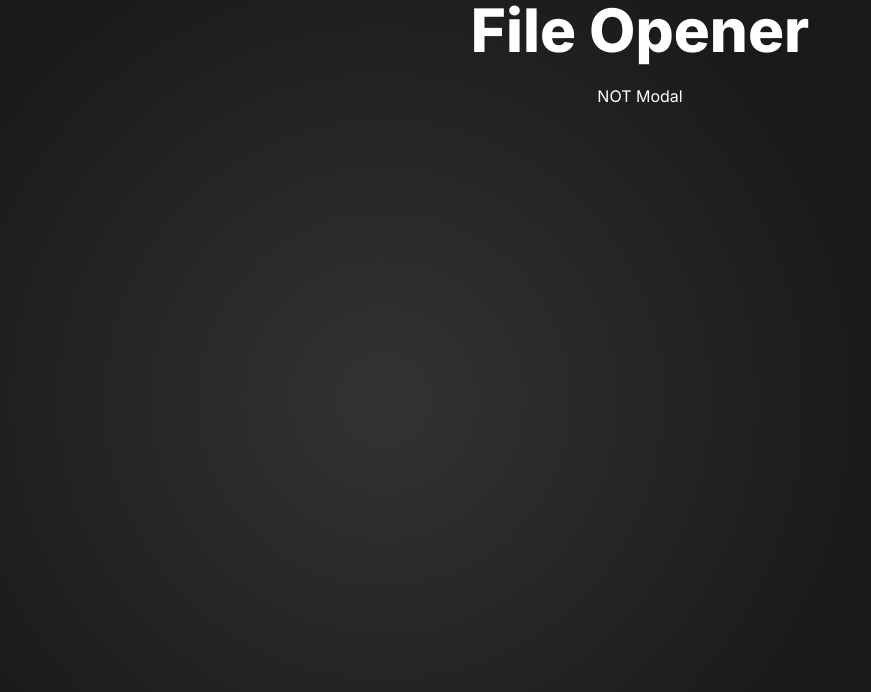
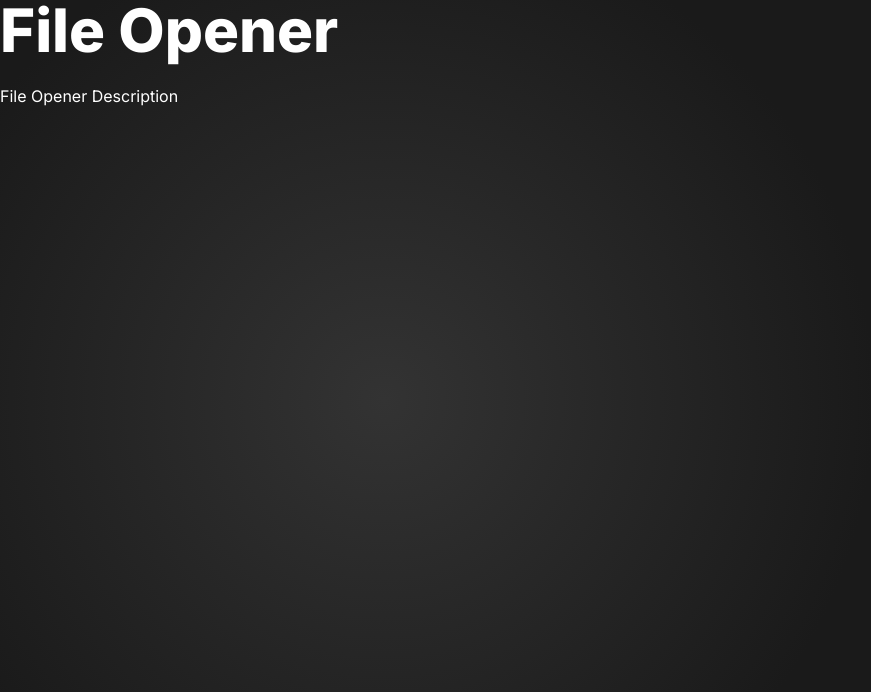
Before and after one commit to vik-ma/portfolio, a Next.js app: page /projects/file-opener in a window 1280 px wide. Shown: the top 692 px of the page, without its empty margins (0-871 px from the left). Built offline with nearby package versions, Linux system fonts and the light colour scheme.

Commit message:
Added separate ProjectPage component

```diff
--- a/app/@modal/(.)projects/[id]/page.tsx
+++ b/app/@modal/(.)projects/[id]/page.tsx
@@ -1,6 +1,7 @@
 import { ProjectsInfo } from "@/app/ProjectsInfo";
 import { ProjectsInfoProps } from "@/typings";
 import Modal from "@/app/components/Modal";
+import ProjectPage from "@/app/components/ProjectPage";
 
 type PageProps = {
   params: {
@@ -14,9 +15,7 @@ export default function ProjectModal({ params: { id } }: PageProps) {
 
   return (
     <Modal>
-      <h1 className="text-6xl font-extrabold text-white">{project?.name}</h1>
-      <br />
-      <p className="text-white">Modal</p>
+      <ProjectPage project={project} />
     </Modal>
   );
 }
--- a/app/components/LogoBanner.tsx
+++ b/app/components/LogoBanner.tsx
@@ -15,7 +15,7 @@ import GitLogo from "../icons/GitLogo";
 export default function LogoBanner() {
   return (
     <div className="rounded-3xl bg-gradient-to-r from-pink-500 via-red-500 to-yellow-500 p-1.5">
-      <div className="py-2 md:py-3 font-sans text-sm text-amber-50 langs-section-box">
+      <div className="py-2 md:py-3 font-sans text-sm text-zinc-100 langs-section-box">
         <div className="flex flex-wrap justify-center lang-list-container md:gap-x-2 md:gap-y-1 mx-auto">
           <div className="text-center items-center p-3 logo-wrapper">
             <div className="logo-container m-auto">
--- /dev/null
+++ b/app/components/ProjectPage.tsx
@@ -0,0 +1,11 @@
+import { ProjectProps } from "@/typings";
+
+export default function ProjectPage({ project }: ProjectProps) {
+  return (
+    <div>
+      <h1 className="text-6xl font-extrabold text-white">{project?.name}</h1>
+      <br />
+      <p className="text-white">{project?.fullDescription}</p>
+    </div>
+  );
+}
--- a/app/components/ProjectsSection.tsx
+++ b/app/components/ProjectsSection.tsx
@@ -11,7 +11,7 @@ export default function ProjectsSection() {
           {Object.entries(projects).map(([key, value]) => (
             <Link key={key} href={`/projects/${key}`}>
               <div className="p-2 project-box" id={value.cssId}>
-                <div className="project-box-content">
+                <div className="px-1 project-box-content">
                   <h3 className="text-xl font-bold text-zinc-100">
                     {value.name}
                   </h3>
--- a/app/projects/[id]/page.tsx
+++ b/app/projects/[id]/page.tsx
@@ -1,5 +1,6 @@
 import { ProjectsInfo } from "@/app/ProjectsInfo";
 import { ProjectsInfoProps } from "@/typings";
+import ProjectPage from "@/app/components/ProjectPage";
 
 type PageProps = {
   params: {
@@ -11,11 +12,5 @@ export default function Project({ params: { id } }: PageProps) {
   const projects: ProjectsInfoProps = ProjectsInfo;
   const project = projects[id];
 
-  return (
-    <div className="justify-center items-center text-center">
-      <h1 className="text-6xl font-extrabold text-white">{project?.name}</h1>
-      <br />
-      <p className="text-white">NOT Modal</p>
-    </div>
-  );
+  return <ProjectPage project={project} />;
 }
```
Also changed, not shown: typings.d.ts (+9 -0 lines).
